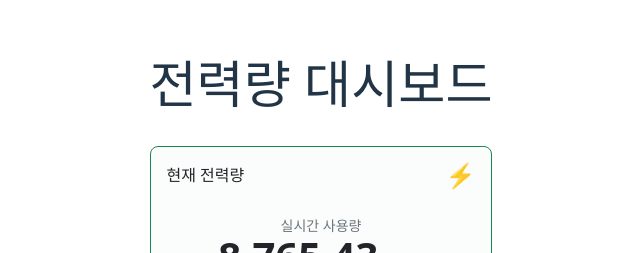
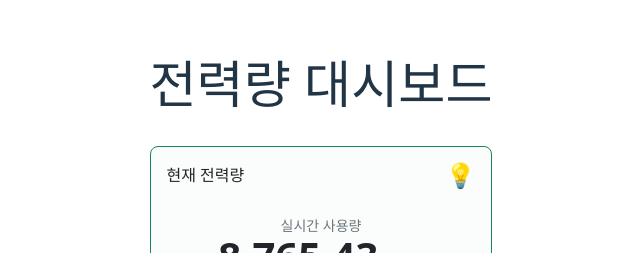
Before and after one commit to paulinayoun/designsystem, a React (Vite) app: page / in a window 1280 px wide. Shown: the part 175-428 px from the top of the page, without its empty margins (319-959 px from the left). Built offline with nearby package versions, Linux system fonts and the light colour scheme.

Commit message:
storybook 상황 추가

```diff
--- a/src/components/business/PowerTile/PowerTile.jsx
+++ b/src/components/business/PowerTile/PowerTile.jsx
@@ -21,8 +21,8 @@ export const PowerTile = ({
   // 아이콘 선택 (실제 프로젝트에서는 아이콘 라이브러리 사용)
   const getIcon = () => {
     switch (status) {
-      case 'stable': return '🔌';
-      case 'success': return '⚡';
+      case 'stable': return '⚡';
+      case 'success': return '💡';
       case 'warning': return '⚠️';
       case 'danger': return '🔥';
       default: return '⚡';
```
Also changed, not shown: 1 other file (tests, documents, lock files or other folders).
